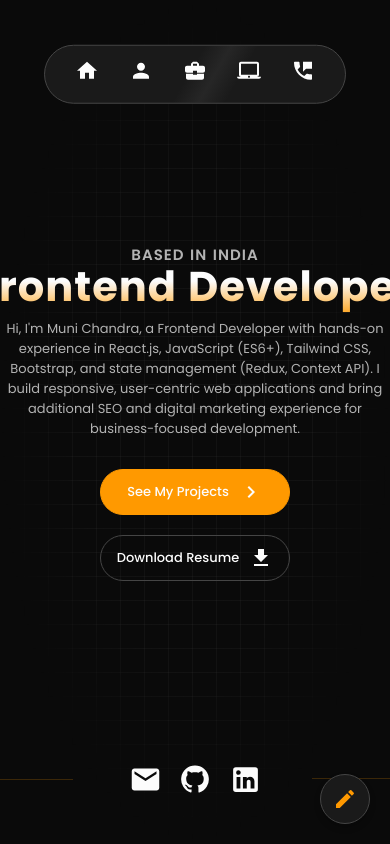
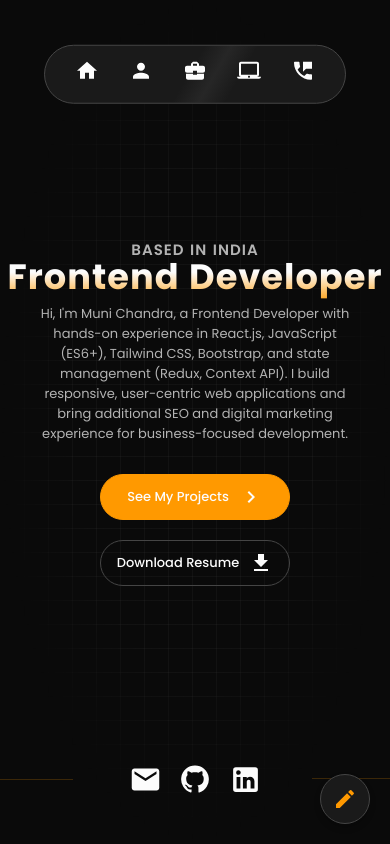
Before and after one commit to munichandra33/Muni-Chandra-Portfolio, a React (Vite) app: page / in a window 390 px wide. Shown: the top 844 px of the page. Built offline with nearby package versions, Linux system fonts and the light colour scheme.

Commit message:
Changed Home Title size compatibility Across Devices

```diff
--- a/src/components/Home/Home.css
+++ b/src/components/Home/Home.css
@@ -31,7 +31,7 @@
   font-weight: 600;
   word-spacing: 1px;
   letter-spacing: 1px;
-  font-size: 3em;
+  font-size: 2.5em;
   line-height: 3em;
   display: flex;
   justify-content: center;
@@ -169,7 +169,7 @@
   .home-content-text .title {
     word-spacing: 1px;
     letter-spacing: 1px;
-    font-size: 2.5em;
+    font-size: 2.2em;
     line-height: 3em;
   }
 }
@@ -178,7 +178,7 @@
   .home-content-text .title {
     word-spacing: 1px;
     letter-spacing: 1px;
-    font-size: 2.25em;
+    font-size: 1.8em;
     line-height: 3em;
   }
   .sub-title p {
@@ -190,7 +190,7 @@
   .home-content-text .title {
     word-spacing: 1px;
     letter-spacing: 1px;
-    font-size: 2em;
+    font-size: 1.2em;
     line-height: 3em;
   }
 }
@@ -199,7 +199,7 @@
   .home-content-text .title {
     word-spacing: 1px;
     letter-spacing: 1px;
-    font-size: 1.5em;
+    font-size: 1.2em;
     line-height: 3em;
   }
   .home-content-buttons {
@@ -217,7 +217,7 @@
   .home-content-text .title {
     word-spacing: 1px;
     letter-spacing: 1px;
-    font-size: 1.3em;
+    font-size: 1.1em;
     line-height: 3em;
   }
   .home-content-buttons {
--- a/src/components/Home/Home.jsx
+++ b/src/components/Home/Home.jsx
@@ -31,7 +31,7 @@ const Home = () => {
                 key={index}
                 initial={{ opacity: 0, y: 10 }}
                 animate={{ opacity: 1, y: 0 }}
-                transition={{ duration: 0.4, delay: index * 0.1 }}
+                transition={{ duration: 0.4, delay: index * 0.05 }}
                 className="title-letter"
               >
                 {letter === " " ? "\u00A0" : letter}
```
